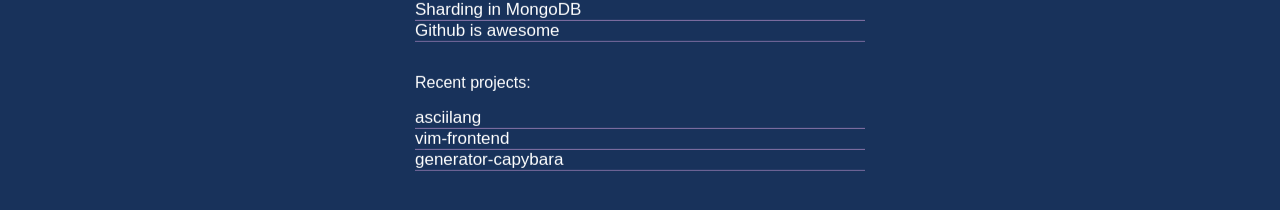
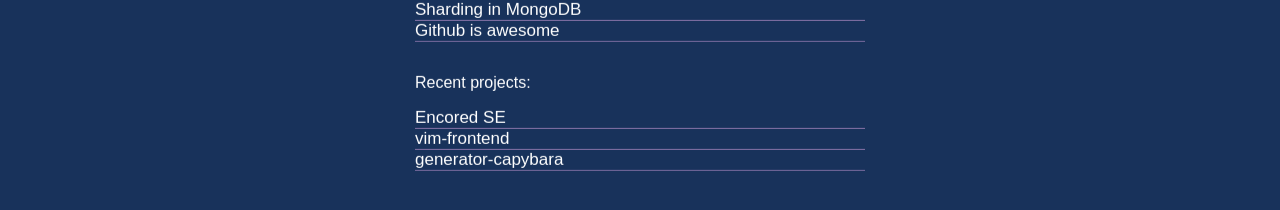
Before and after one commit to Jees7/jees7.github.io, a Jekyll site: the page built from index.html, in a window 1280 px wide. Shown: the part 636-846 px from the top of the page. Built offline with Jekyll 4.4.1, drawn with Linux system fonts in a browser that asks for light colours.

Commit message:
update contents

```diff
--- a/_config.yml
+++ b/_config.yml
@@ -47,8 +47,8 @@ links:
     url: /about
 # projects in header index
 projects:
-  - name: asciilang
-    url: https://github.com/victorvoid/asciilang
+  - name: Encored SE
+    url: https://github.com/Encored-SE
   - name: vim-frontend
     url: https://github.com/victorvoid/vim-frontend
   - name: generator-capybara
```
Also changed, not shown: README.md.
